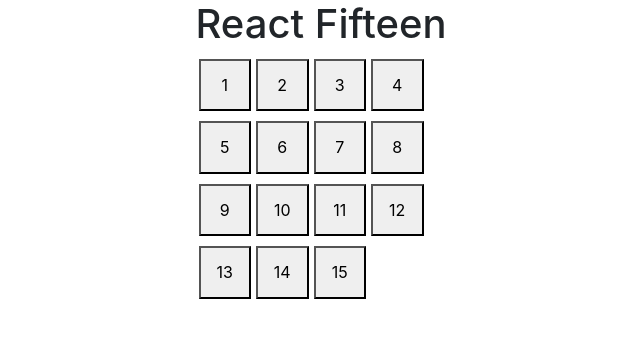
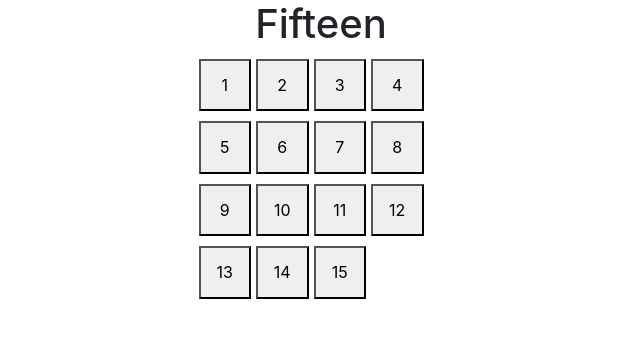
Before and after one commit to CodySelman/react-fifteen, a React (Create React App) app: page / in a window 1280 px wide. Shown: the top 338 px of the page, without its empty margins (319-959 px from the left). Built offline with nearby package versions, Linux system fonts and the light colour scheme.

Commit message:
Cleaned up index.html. Changed title to Fifteen in index.html and App.js.

```diff
--- a/public/index.html
+++ b/public/index.html
@@ -4,37 +4,15 @@
     <meta charset="utf-8">
     <meta name="viewport" content="width=device-width, initial-scale=1, shrink-to-fit=no">
     <meta name="theme-color" content="#000000">
-    <!--
-      manifest.json provides metadata used when your web app is added to the
-      homescreen on Android. See https://developers.google.com/web/fundamentals/engage-and-retain/web-app-manifest/
-    -->
+
     <link rel="manifest" href="%PUBLIC_URL%/manifest.json">
-    <link rel="shortcut icon" href="%PUBLIC_URL%/favicon.ico">
-    <!--
-      Notice the use of %PUBLIC_URL% in the tags above.
-      It will be replaced with the URL of the `public` folder during the build.
-      Only files inside the `public` folder can be referenced from the HTML.
 
-      Unlike "/favicon.ico" or "favicon.ico", "%PUBLIC_URL%/favicon.ico" will
-      work correctly both with client-side routing and a non-root public URL.
-      Learn how to configure a non-root public URL by running `npm run build`.
-    -->
-    <title>React App</title>
+    <title>Fifteen</title>
   </head>
   <body>
     <noscript>
-      You need to enable JavaScript to run this app.
     </noscript>
     <div id="root"></div>
-    <!--
-      This HTML file is a template.
-      If you open it directly in the browser, you will see an empty page.
 
-      You can add webfonts, meta tags, or analytics to this file.
-      The build step will place the bundled scripts into the <body> tag.
-
-      To begin the development, run `npm start` or `yarn start`.
-      To create a production bundle, use `npm run build` or `yarn build`.
-    -->
   </body>
 </html>
--- a/src/App.js
+++ b/src/App.js
@@ -114,7 +114,7 @@ class App extends Component {
     )
     return (
       <div>
-        <h1 className='App--heading'>React Fifteen</h1>
+        <h1 className='App--heading'>Fifteen</h1>
         <div className='App--CellGrid-container'>
           {CellGrid}
         </div>
```
